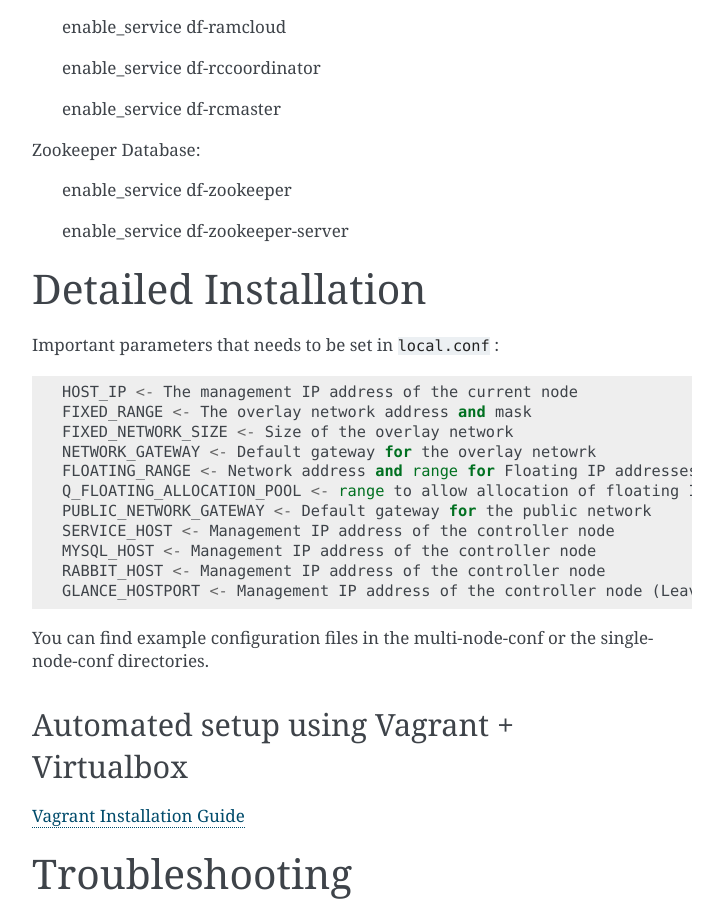
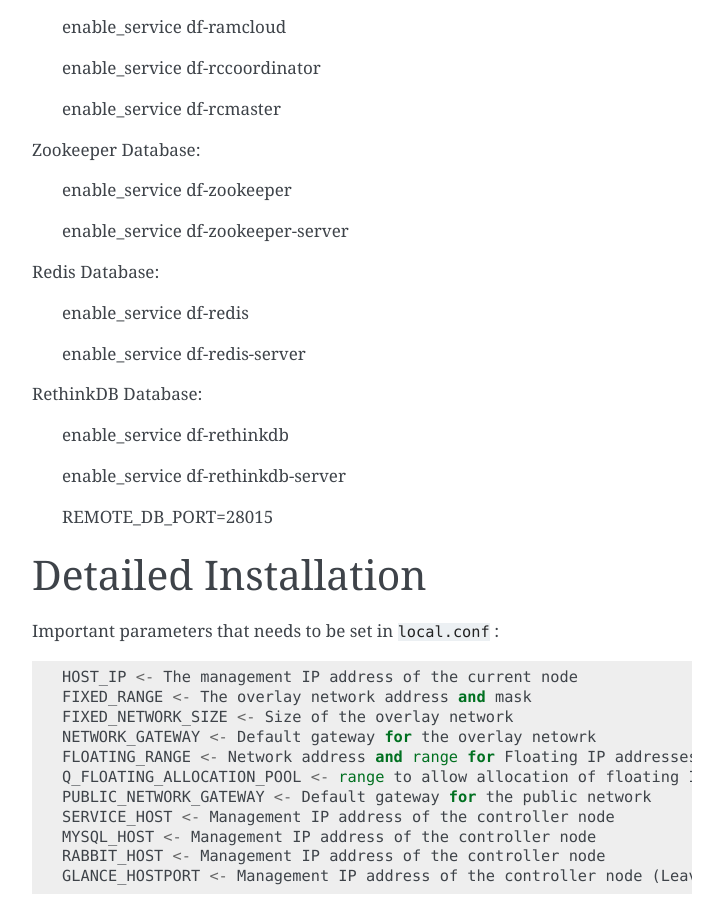
Before and after one commit to openstack-archive/dragonflow, a Sphinx documentation site: the page built from doc/source/readme.rst, in a window 1280 px wide and 900 px high, scrolled down 1805 px. Shown: the whole window, without its empty margins (388-1111 px from the left). Built offline with Sphinx 7.4.7, drawn with Linux system fonts in a browser that asks for light colours; pages that are not in the unit, such as notebooks, are missing from menus.

Commit message:
Update ReadMe for database details
Change-Id: I105449c4bde9bc624b023c0fa298e8d9998e0cf0
Closes-bug: #1585199

```diff
--- a/doc/source/readme.rst
+++ b/doc/source/readme.rst
@@ -95,6 +95,20 @@
 
     enable_service df-zookeeper-server
 
+Redis Database:
+
+    enable_service df-redis
+
+    enable_service df-redis-server
+
+RethinkDB Database:
+
+    enable_service df-rethinkdb
+
+    enable_service df-rethinkdb-server
+
+    REMOTE_DB_PORT=28015
+
 Detailed Installation
 ---------------------
 
```
